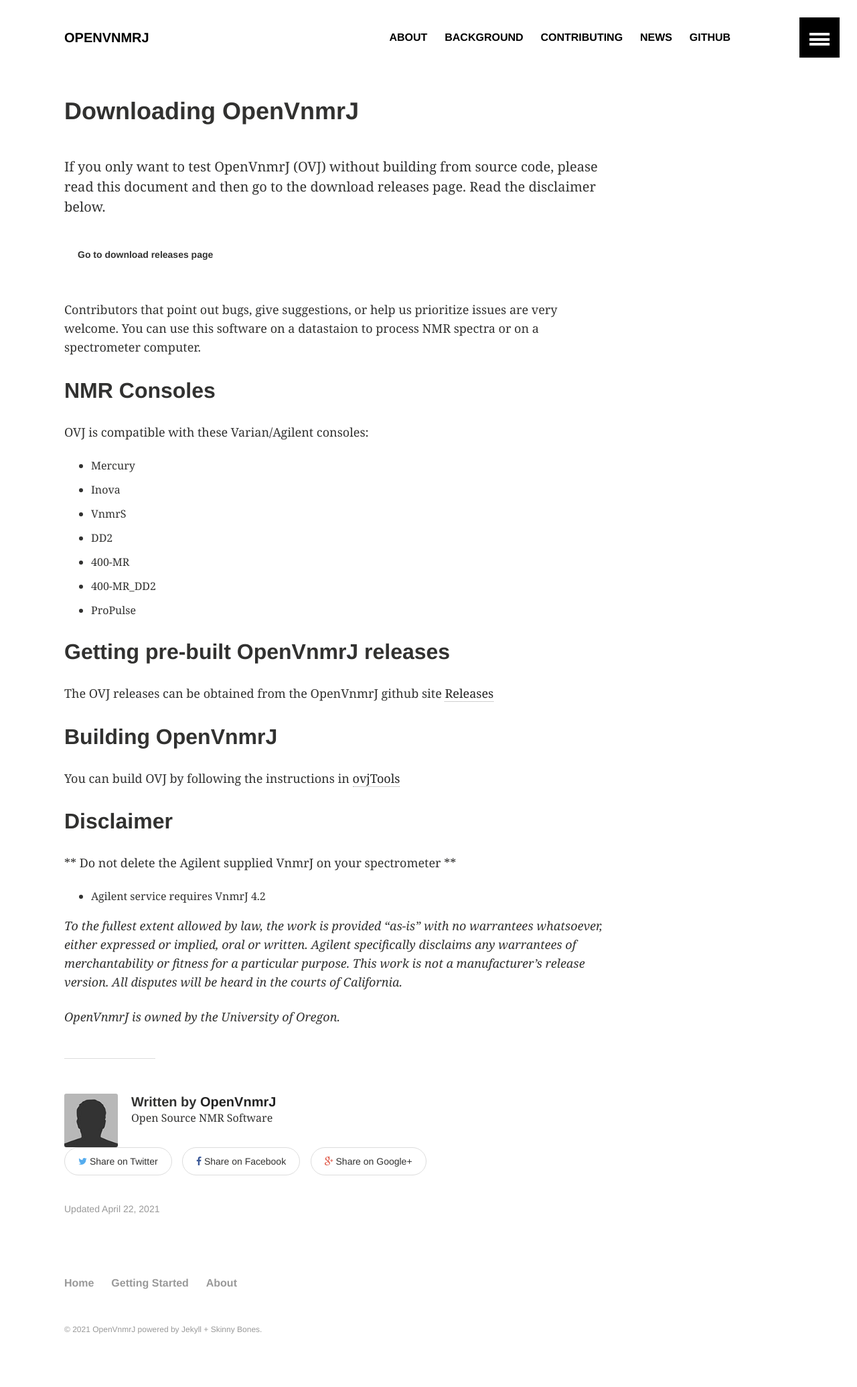
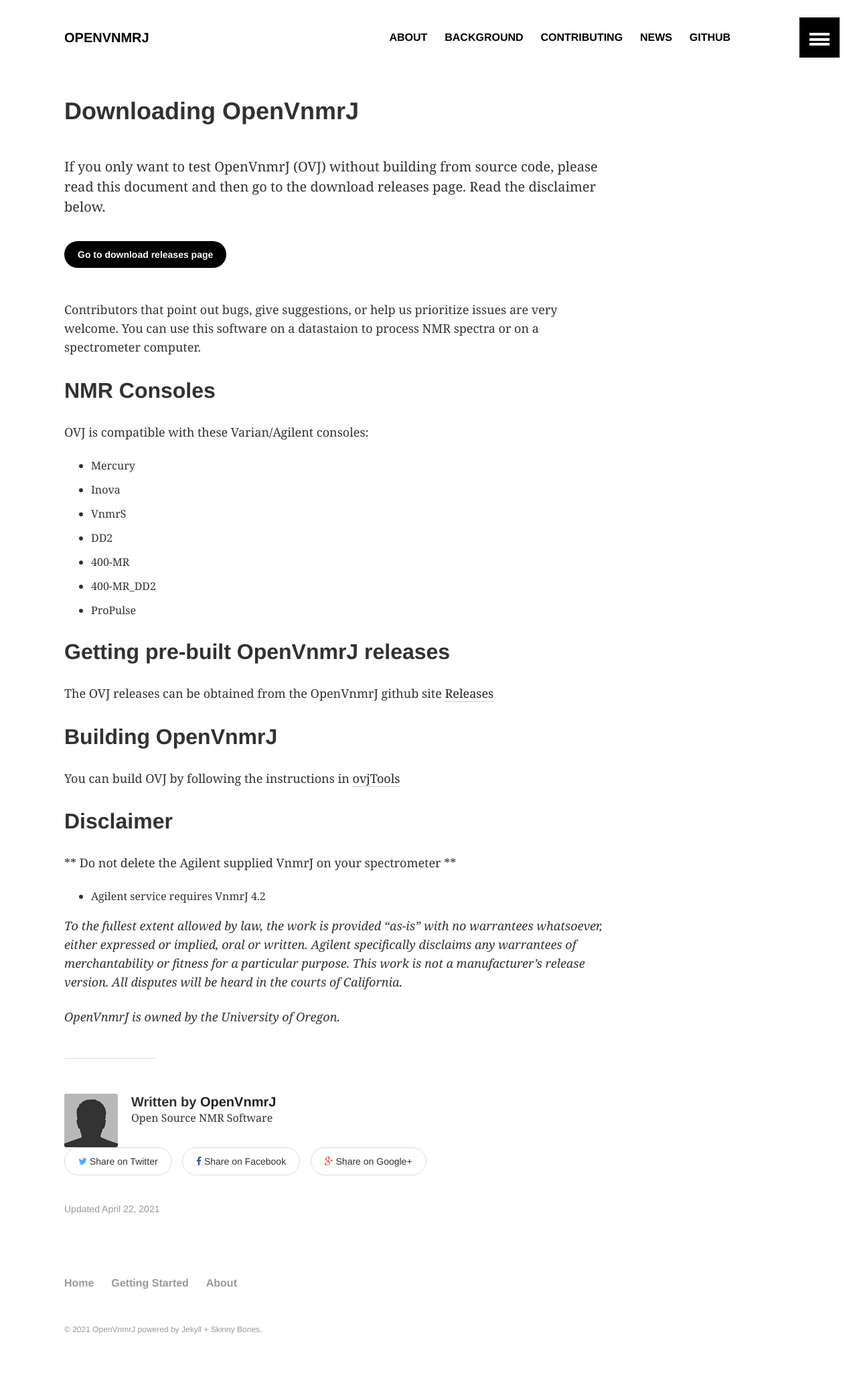
Before and after one commit to OpenVnmrJ/openvnmrj.github.io, a Jekyll site: the page built from _documentation/Downloading.md, in a window 1280 px wide. Shown: the whole page at 67% size. Built offline with Jekyll 4.4.1, drawn with Linux system fonts in a browser that asks for light colours.

Commit message:
Update Downloading.md

```diff
--- a/_documentation/Downloading.md
+++ b/_documentation/Downloading.md
@@ -7,7 +7,7 @@
 If you only want to test OpenVnmrJ (OVJ) without building from source code, please read this document and then go to the download releases page. Read the disclaimer below.
 
 
-## <a href="https://github.com/OpenVnmrJ/OpenVnmrJ/releases" class="btn-inverse">Go to download releases page</a> ##
+## <a href="https://github.com/OpenVnmrJ/OpenVnmrJ/releases" class="btn">Go to download releases page</a> ##
 
 
 Contributors that point out bugs, give suggestions, or help us prioritize issues are very welcome. You can use this software on a datastaion to process NMR spectra or on a spectrometer computer.
```
